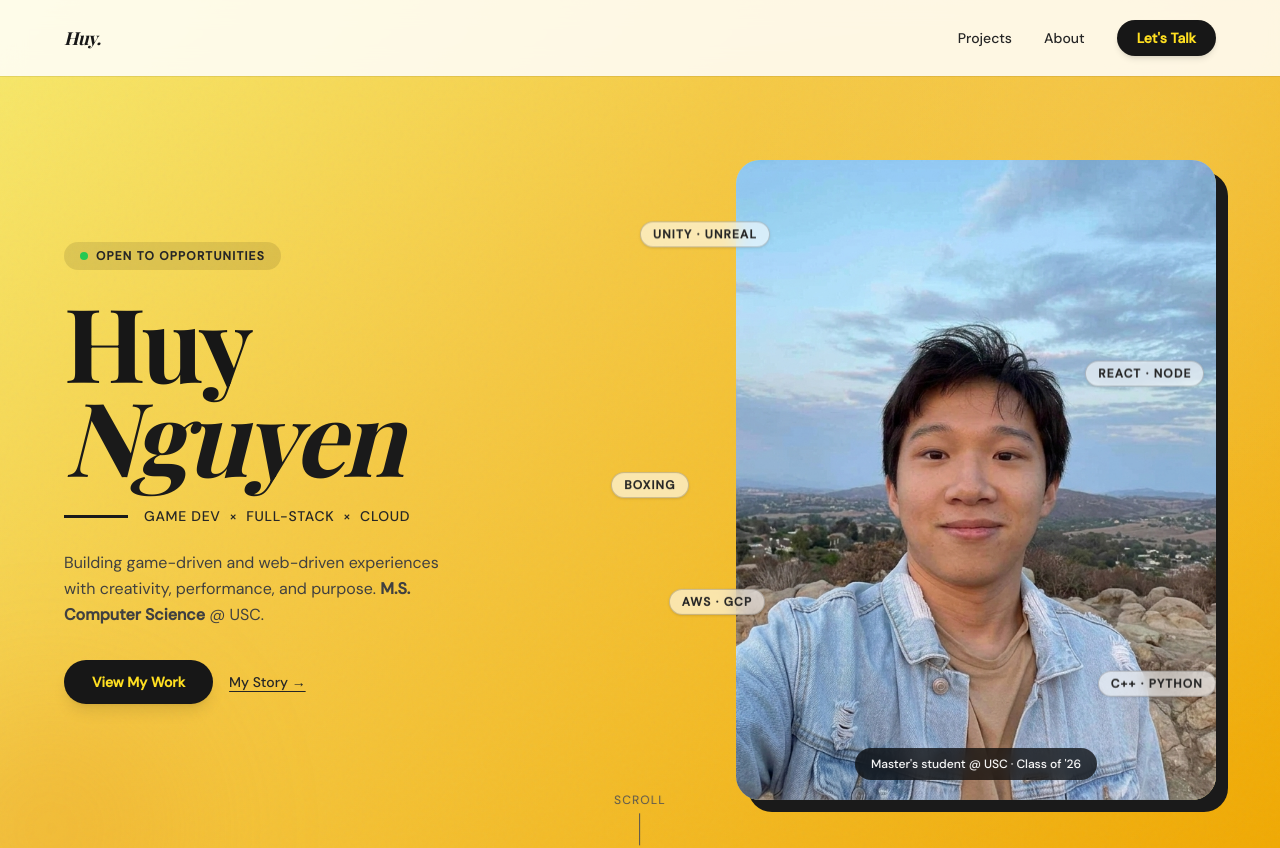
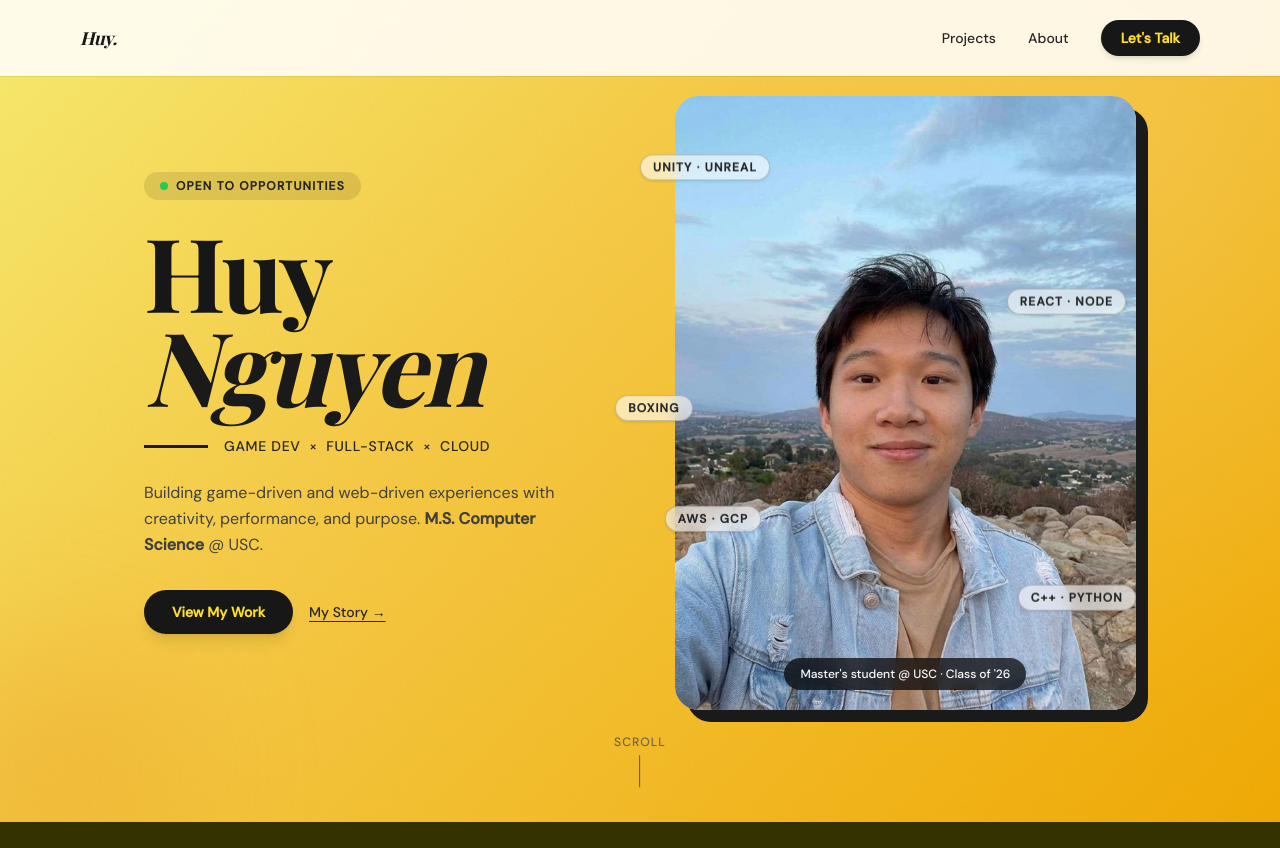
Before and after one commit to DaveStutler/HuyNguyen, a React (Vite) app: page /hero in a window 1280 px wide. Shown: the top 848 px of the page. Built offline with nearby package versions, Linux system fonts and the light colour scheme; a web font is replaced by a local one.

Commit message:
🐛 fix display and home button functionality

```diff
--- a/src/components/footer/Footer.jsx
+++ b/src/components/footer/Footer.jsx
@@ -24,7 +24,10 @@ const Footer = () => {
   const [appText, setAppText] = useState("");
 
   return (
-    <footer className="footer sm:footer-horizontal bg-neutral text-neutral-content p-10">
+    // Outer div carries the full-bleed background; the inner footer is
+    // centered by `shell` so it doesn't stretch across a 4K display.
+    <div className="bg-neutral text-neutral-content">
+    <footer className="shell footer sm:footer-horizontal p-10">
       <aside>
         <SmilePlus
           width="50"
@@ -64,6 +67,7 @@ const Footer = () => {
         </div>
       </nav>
     </footer>
+    </div>
   )
 }
 
--- a/src/components/header/Header.jsx
+++ b/src/components/header/Header.jsx
@@ -239,6 +239,9 @@ export default function Header({ scrollToProjects }) {
           pointerEvents: 'none',
         }} />
 
+        {/* ── Centered content shell (keeps content from stretching on 4K) ── */}
+        <div className="shell" style={{ position: 'relative' }}>
+
         {/* ── Headline block ── */}
         <div
           ref={headlineRef}
@@ -371,6 +374,7 @@ export default function Header({ scrollToProjects }) {
           </p>
         </div>
 
+        </div>
       </section>
     </>
   );
--- a/src/components/hero/Hero.jsx
+++ b/src/components/hero/Hero.jsx
@@ -23,7 +23,7 @@ export default function Hero() {
 
   return (
     <section
-      className="hero-body relative overflow-hidden noise-overlay pt-20"
+      className="hero-body relative overflow-hidden noise-overlay min-h-screen flex items-center pt-24 pb-28"
       style={{ background: "linear-gradient(135deg, #f7e96b 0%, #f5c842 40%, #f0a800 100%)" }}
     >
       {/* ── Background geometric accents ── */}
@@ -37,10 +37,13 @@ export default function Hero() {
       />
 
       {/* ── MAIN CONTENT GRID ── */}
-      <div className="relative z-10 max-w-7xl mx-auto px-8 md:px-16 pb-20 grid grid-cols-1 md:grid-cols-2 gap-0 items-start md:items-end min-h-screen">
+      {/* The section is the full-bleed canvas; `shell` centers the content and
+          `items-center` keeps it vertically centered on tall (4K) displays
+          instead of sinking to the bottom of the viewport. */}
+      <div className="shell relative z-10 px-8 md:px-16 grid grid-cols-1 md:grid-cols-2 gap-0 items-start md:items-center">
 
         {/* ── LEFT: Typography ── */}
-        <div className="flex flex-col justify-end pb-12 md:pb-24 order-2 md:order-1 pt-8 md:pt-0">
+        <div className="flex flex-col justify-center pb-12 md:pb-0 order-2 md:order-1 pt-8 md:pt-0">
 
           {/* Status pill */}
           <div className="anim-slideup mb-6 self-start" style={{ animationDelay: "0.1s" }}>
@@ -53,7 +56,7 @@ export default function Hero() {
           {/* Name */}
           <h1
             className="hero-name anim-slideup text-neutral-900"
-            style={{ animationDelay: "0.2s", fontSize: "clamp(3.5rem, 8vw, 7rem)" }}
+            style={{ animationDelay: "0.2s", fontSize: "clamp(3.5rem, 8vw, 8rem)" }}
           >
             Huy<br />
             <em style={{ color: "#1a1a1a" }}>Nguyen</em>
@@ -77,7 +80,7 @@ export default function Hero() {
 
           {/* Bio blurb */}
           <p
-            className="anim-slideup mt-6 text-neutral-700 leading-relaxed max-w-sm"
+            className="anim-slideup mt-6 text-neutral-700 leading-relaxed max-w-sm xl:max-w-md"
             style={{ animationDelay: "0.45s", fontSize: "1rem" }}
           >
             Building game-driven and web-driven experiences with creativity,
@@ -103,7 +106,7 @@ export default function Hero() {
 
         {/* ── RIGHT: Photo ── */}
         {/* z-20 on this container keeps it above the section bg but below tags (z-30) */}
-        <div className="relative z-20 flex justify-center md:justify-end items-end order-1 md:order-2 pt-8 md:pt-0">
+        <div className="relative z-20 flex justify-center md:justify-end items-center order-1 md:order-2 pt-8 md:pt-0">
 
           {/* Floating skill tags — z-30 in FloatingTag, so they always render above the card */}
           <FloatingTag label="Unity · Unreal"  style={{ top: "10%",   left: "0%" }}   delay="0.8s" />
@@ -114,7 +117,7 @@ export default function Hero() {
           {/* Photo card */}
           <div
             className="photo-card anim-scalein relative"
-            style={{ animationDelay: "0.25s", width: "clamp(260px, 40vw, 480px)" }}
+            style={{ animationDelay: "0.25s", width: "clamp(260px, 36vw, 560px)" }}
           >
             {/* Offset shadow behind card */}
             <div
--- a/src/components/navbar/Navbar.jsx
+++ b/src/components/navbar/Navbar.jsx
@@ -29,7 +29,7 @@ const Navbar = () => {
 
   return (
     <nav
-      className="fixed top-0 left-0 right-0 z-50 flex items-center justify-between px-8 md:px-16 py-5 transition-all duration-300"
+      className="fixed top-0 left-0 right-0 z-50 px-8 md:px-16 py-5 transition-all duration-300"
       style={{
         background: isTransparent
           ? "transparent"
@@ -40,13 +40,17 @@ const Navbar = () => {
         fontFamily: "'DM Sans', sans-serif",
       }}
     >
-      {/* Logo / wordmark */}
-      <span
-        className="font-bold text-lg tracking-tight text-neutral-900"
+      {/* Shell keeps the bar aligned with the hero/section content on wide displays */}
+      <div className="shell flex items-center justify-between">
+        {/* Logo / wordmark — doubles as the "go home" link */}
+        <Link
+          to="/"
+          aria-label="Huy Nguyen — back to home"
+          className="font-bold text-lg tracking-tight text-neutral-900 transition-opacity duration-200 hover:opacity-60"
           style={{ fontFamily: "'Playfair Display', serif", fontStyle: "italic" }}
         >
           Huy.
-      </span>
+        </Link>
 
         {/* Nav links */}
         <div className="flex items-center gap-8">
@@ -70,6 +74,7 @@ const Navbar = () => {
             Let's Talk
           </a>
         </div>
+      </div>
     </nav>
   );
 };
--- a/src/components/service/Projects.jsx
+++ b/src/components/service/Projects.jsx
@@ -202,6 +202,9 @@ export default function Projects() {
           pointerEvents: 'none',
         }} />
 
+        {/* ── Centered content shell (keeps content from stretching on 4K) ── */}
+        <div className="shell" style={{ position: 'relative' }}>
+
         {/* ── Section header ── */}
         <div
           ref={headerRef}
@@ -279,6 +282,7 @@ export default function Projects() {
             />
           ))}
         </div>
+        </div>
       </section>
     </>
   );
--- a/src/components/timeline/Timeline.jsx
+++ b/src/components/timeline/Timeline.jsx
@@ -602,6 +602,9 @@ export default function Timeline() {
         <div style={{ position: 'absolute', top: '-10%', right: '-5%', width: '400px', height: '400px', borderRadius: '50%', background: 'radial-gradient(circle, rgba(245,200,66,0.05) 0%, transparent 70%)', pointerEvents: 'none' }} />
         <div style={{ position: 'absolute', bottom: '10%', left: '-5%', width: '300px', height: '300px', borderRadius: '50%', background: 'radial-gradient(circle, rgba(96,165,250,0.04) 0%, transparent 70%)', pointerEvents: 'none' }} />
 
+        {/* ── Centered content shell (keeps content from stretching on 4K) ── */}
+        <div className="shell-narrow" style={{ position: 'relative' }}>
+
         {/* Header */}
         <div ref={titleRef} style={{
           marginBottom: 'clamp(48px, 8vw, 96px)',
@@ -630,6 +633,7 @@ export default function Timeline() {
             <TimelineEntry key={i} event={event} index={i} />
           ))}
         </div>
+        </div>
       </section>
     </>
   );
--- a/src/index.css
+++ b/src/index.css
@@ -2,3 +2,36 @@
 @plugin "daisyui"{
   themes: all;
 }
+
+/* ── Layout shells ───────────────────────────────────────────────────────────
+ * Every section is full-bleed (background + ambient glows span the viewport),
+ * but its *content* lives inside one of these shells so it stays centered and
+ * grows with the display instead of stretching edge-to-edge on 4K monitors.
+ *
+ * The width scales with the viewport (vw) between a floor and a ceiling, and
+ * min(100%, …) makes it collapse gracefully inside the section padding on
+ * small screens.
+ *
+ *   viewport   .shell     .shell-narrow
+ *   1280px     1120px     1000px
+ *   1920px     1421px     1152px
+ *   2560px     1680px     1360px  (both capped)
+ *   3840px     1680px     1360px
+ */
+:root {
+  --shell-wide: clamp(1120px, 74vw, 1680px);
+  --shell-narrow: clamp(1000px, 60vw, 1360px);
+}
+
+.shell {
+  width: 100%;
+  max-width: min(100%, var(--shell-wide));
+  margin-inline: auto;
+}
+
+/* For text-heavy sections, where a 1680px measure would be tiring to read. */
+.shell-narrow {
+  width: 100%;
+  max-width: min(100%, var(--shell-narrow));
+  margin-inline: auto;
+}
```
Also changed, not shown: src/components/body/Body.jsx (+12 -3 lines), public/services/portfolio.png (deleted), 1 other file (tests, documents, lock files or other folders). Lines whose indentation alone changed are shown as unchanged.
